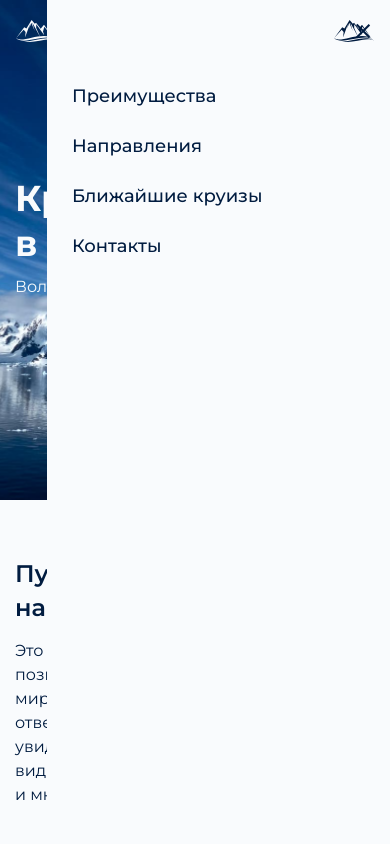
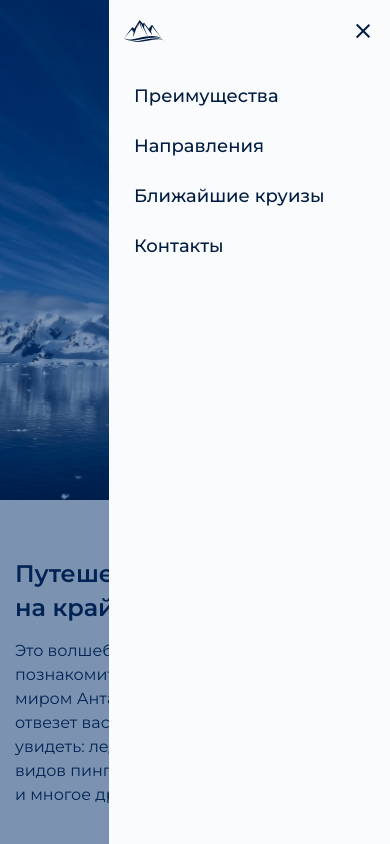
Before and after one commit to MikhailLavrov/antarctica, a website built with webpack: page source/index.html in a window 390 px wide. Both pictures are taken after a click on the button "Открыть меню.". Shown: the top 844 px of the page. Built offline with nearby package versions, Linux system fonts and the light colour scheme; files whose address does not match are found by name.

Commit message:
mobile menu js

```diff
--- a/source/index.html
+++ b/source/index.html
@@ -9,7 +9,7 @@
     <link rel="stylesheet" href="css/style.min.css">
   </head>
   <body class="body body--nojs">
-    <div class="wrapper menu menu--closed">
+    <div class="wrapper">
       <header class="header">
         <div class="header__container container">
           <a class="header__logo logo" href="#">
--- a/source/js/utils/header-scroll.js
+++ b/source/js/utils/header-scroll.js
@@ -1,5 +1,5 @@
 const colorHeaderOnScroll = () => {
-  let minOffset = 50;
+  let minOffset = 100;
   window.onscroll = function () {
     let hasClass = document.body.classList.contains('is_scrolled');
 
--- a/source/js/utils/navigation.js
+++ b/source/js/utils/navigation.js
@@ -1,20 +1,40 @@
+let bodyElement = document.querySelector('.body');
+let navButtonElement = bodyElement.querySelector('.navigation__button');
+let headerLogoElement = bodyElement.querySelector('.header__logo').querySelector('svg');
+let sectionElement = bodyElement.querySelector('section');
+let pageContent = sectionElement.innerHTML;
+
+const closeNavigation = ({target}) => {
+  if (!target.closest('.navigation') || target.closest('.navigation__item')) {
+    bodyElement.classList.remove('menu-opened');
+    bodyElement.classList.remove('scroll-lock');
+
+    document.removeEventListener('click', closeNavigation);
+  }
+
+  // скрывает контент страницы при ОТКРЫТОМ меню
+  if (bodyElement.classList.contains('menu-opened')) {
+    sectionElement.innerHTML = '';
+    headerLogoElement.classList.add('visually-hidden');
+  } else {
+    sectionElement.innerHTML = pageContent;
+    headerLogoElement.classList.remove('visually-hidden');
+  }
+};
+
 // Mobile menu toggle
 const navMenuOpen = () => {
-  let mainBody = document.querySelector('.body');
-  let pageWrapper = document.querySelector('.wrapper');
-  let navToggle = document.querySelector('.navigation__button');
+  if (bodyElement.classList.contains('body--nojs')) {
+    bodyElement.classList.remove('body--nojs');
+  }
+  if (navButtonElement) {
+    navButtonElement.addEventListener('click', function () {
+      bodyElement.classList.toggle('menu-opened');
+      bodyElement.classList.toggle('scroll-lock');
 
-  mainBody.classList.remove('body--nojs');
-
-  navToggle.addEventListener('click', function () {
-    if (pageWrapper.classList.contains('menu--closed')) {
-      pageWrapper.classList.remove('menu--closed');
-      pageWrapper.classList.add('menu--opened');
-    } else {
-      pageWrapper.classList.add('menu--closed');
-      pageWrapper.classList.remove('menu--opened');
-    }
-  });
+      document.addEventListener('click', closeNavigation);
+    });
+  }
 };
 
 export {navMenuOpen};
--- a/source/sass/blocks/contacts.scss
+++ b/source/sass/blocks/contacts.scss
@@ -1,5 +1,5 @@
 .contacts {
-  padding: 120px 0 91px;
+  padding: 120px 0;
 
   @include vp-1023 {
     padding: 100px 0;
@@ -51,7 +51,6 @@
 }
 
 .contacts__info {
-  margin-bottom: 30px;
   max-width: 500px;
   align-self: center;
 
--- a/source/sass/blocks/footer.scss
+++ b/source/sass/blocks/footer.scss
@@ -37,9 +37,11 @@
 
 .footer .navigation__list {
   max-width: 620px;
+  gap: 18px;
 
   @include vp-1023 {
     max-width: 450px;
+    gap: 15px;
   }
 
   @include vp-767 {
--- a/source/sass/blocks/header.scss
+++ b/source/sass/blocks/header.scss
@@ -1,8 +1,10 @@
 .header {
   padding: 35px 0;
+  width: 100%;
 
-  position: sticky;
+  position: fixed;
   top: 0;
+  left: 0;
 
   background-color: inherit;
   z-index: 10;
@@ -10,7 +12,7 @@
   @include vp-1023 {
     padding: 27.5px 0;
 
-    position: relative;
+    position: absolute;
   }
 
   @include vp-767 {
@@ -20,25 +22,27 @@
 
 .header__container {
   display: flex;
-  align-items: center;
 }
 
 .header__logo {
   margin-right: auto;
+  align-self: baseline;
 }
 
 .header__logo svg {
   filter: drop-shadow($base-shadow);
 }
 
-.header__navigation .navigation__list {
+.header .navigation__list {
   max-width: 650px;
 
+  gap: 18px;
   transform: translateX(8px);
 
   @include vp-1023 {
     max-width: 585px;
 
+    gap: 15px;
     transform: translateX(4px);
   }
 
@@ -47,45 +51,21 @@
   }
 }
 
-.navigation__button {
-  padding: 0;
-  width: 24px;
-  height: 24px;
+//* при ОТКРЫТОМ меню
 
-  display: block;
-  position: relative;
-
-  background-color: transparent;
-  border: none;
-  cursor: pointer;
-
-  @include vp-767 {
-    display: none;
-  }
+.menu-opened .header {
+  &::before {
+    width: 100%;
+    height: 100vh;
+    content: '';
+    position: absolute;
+    top: 0;
+    left: 0;
+    background-color: $color-prussian-blue-opacity;
+  };
 }
 
-//* События при ЗАКРЫТОМ меню
-
-.menu--closed .navigation__button::before {
-  position: absolute;
-  content: "";
-  width: 24px;
-  height: 2px;
-  top: 50%;
-  left: 0;
-  background-color: $color-default-light;
-  box-shadow: 0 -6px 0 0 $color-default-light, 0 6px 0 0 $color-default-light;
-}
-
-.menu--closed .navigation__list--header {
-  @include vp-767 {
-    display: none;
-  }
-}
-
-//* События при ОТКРЫТОМ меню
-
-.menu--opened .navigation__button {
+.menu-opened .navigation__button {
   &::before,
   &::after {
     position: absolute;
@@ -106,36 +86,38 @@
   }
 }
 
-.menu--opened .header__logo {
+.menu-opened .header__logo {
   @include vp-767 {
     z-index: -10;
   }
 }
 
-.menu--opened .navigation__logo {
+.menu-opened .navigation__logo {
   @include vp-767 {
     display: flex;
     position: relative;
+    right: 210px;
   }
 }
 
-.menu--opened .navigation__list--header {
+.menu-opened .navigation__list--header {
   @include vp-767 {
     padding: 75px 30px 75px 15px;
-    width: 89%;
+    width: 285px;
     height: 100vh;
 
     display: block;
 
-    position: absolute;
+    position: fixed;
     right: 0;
     top: 0;
+    overflow: auto;
 
     background-color: $color-default-light;
   }
 }
 
-.menu--opened .navigation__item {
+.menu-opened .navigation__item {
   @include vp-767 {
     &:not(:last-child) {
       margin-bottom: 10px;
@@ -143,7 +125,7 @@
   }
 }
 
-.menu--opened .navigation__item a {
+.menu-opened .navigation__item a {
   @include vp-767 {
     padding: 10px 10px 8px;
     width: 100%;
--- a/source/sass/blocks/intro.scss
+++ b/source/sass/blocks/intro.scss
@@ -1,5 +1,4 @@
 .intro {
-  margin-top: -108px;
   padding: $header-height-desktop 0;
   min-height: 650px;
 
@@ -17,7 +16,7 @@
   filter: drop-shadow($base-shadow);
 
   @include vp-1023 {
-    margin-top: -$header-height-tablet;
+    // margin-top: -$header-height-tablet;
     padding: $header-height-tablet 0;
     min-height: 638px;
 
@@ -25,7 +24,7 @@
   }
 
   @include vp-767 {
-    margin-top: -$header-height-mobile;
+    // margin-top: -$header-height-mobile;
     padding: $header-height-mobile 0;
     min-height: 500px;
   }
--- a/source/sass/blocks/navigation.scss
+++ b/source/sass/blocks/navigation.scss
@@ -13,16 +13,13 @@
 
   display: flex;
   flex-wrap: wrap;
-  gap: 18px;
 
   list-style: none;
+}
 
-  @include vp-1023 {
-    gap: 15px;
-  }
-
+.navigation__list--header {
   @include vp-767 {
-    margin-bottom: 30px;
+    display: none;
   }
 }
 
@@ -72,15 +69,33 @@
 }
 
 .navigation__button {
+  padding: 0;
+  width: 24px;
+  height: 24px;
+
   display: none;
+
+  position: absolute;
+  top: 18px;
+  right: 15px;
+
+  background-color: transparent;
+  border: none;
+  cursor: pointer;
+  z-index: 100;
+
+  &::before {
+    position: absolute;
+    content: "";
+    width: 24px;
+    height: 2px;
+    top: 50%;
+    left: 0;
+    background-color: $color-default-light;
+    box-shadow: 0 -6px 0 0 $color-default-light, 0 6px 0 0 $color-default-light;
+  }
 
   @include vp-767 {
     display: block;
-
-    position: absolute;
-    top: 18px;
-    right: 15px;
-
-    z-index: 100;
   }
 }
--- a/source/sass/blocks/products.scss
+++ b/source/sass/blocks/products.scss
@@ -46,6 +46,7 @@
 .products__item {
   padding: 15px;
   min-width: 290px;
+  width: 25%;
 
   @include vp-1023 {
     min-width: 339px;
--- a/source/sass/variables.scss
+++ b/source/sass/variables.scss
@@ -9,6 +9,7 @@ $color-solitude: #e3ecf6;
 $color-alice-blue: #f8fafc;
 $color-sapphire: #101a56;
 $color-prussian-blue: #002b66;
+$color-prussian-blue-opacity: rgba(#002b66, 0.5);
 
 // Shadows & gradients
 $base-shadow: 0 4px 4px rgba(#000000, 0.25);
```
Also changed, not shown: build/css/style.css, build/css/style.min.css, build/index.html, build/js/main.min.js, 2 other files.
